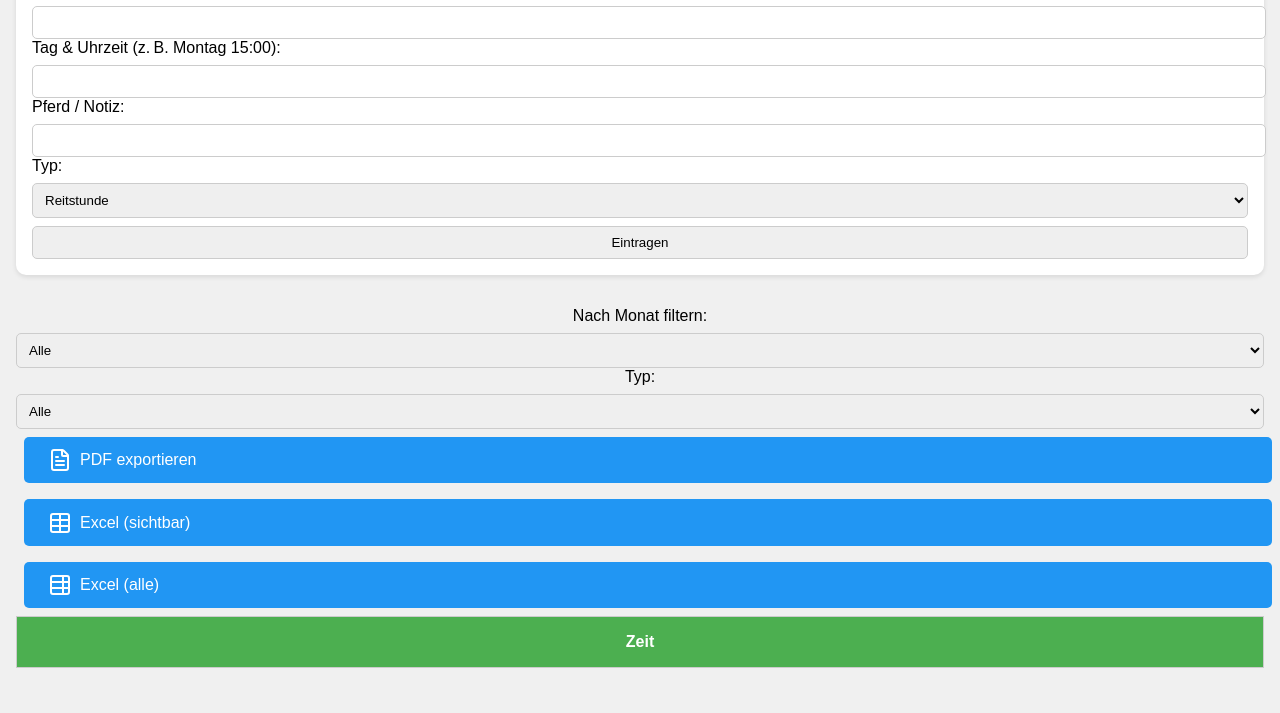
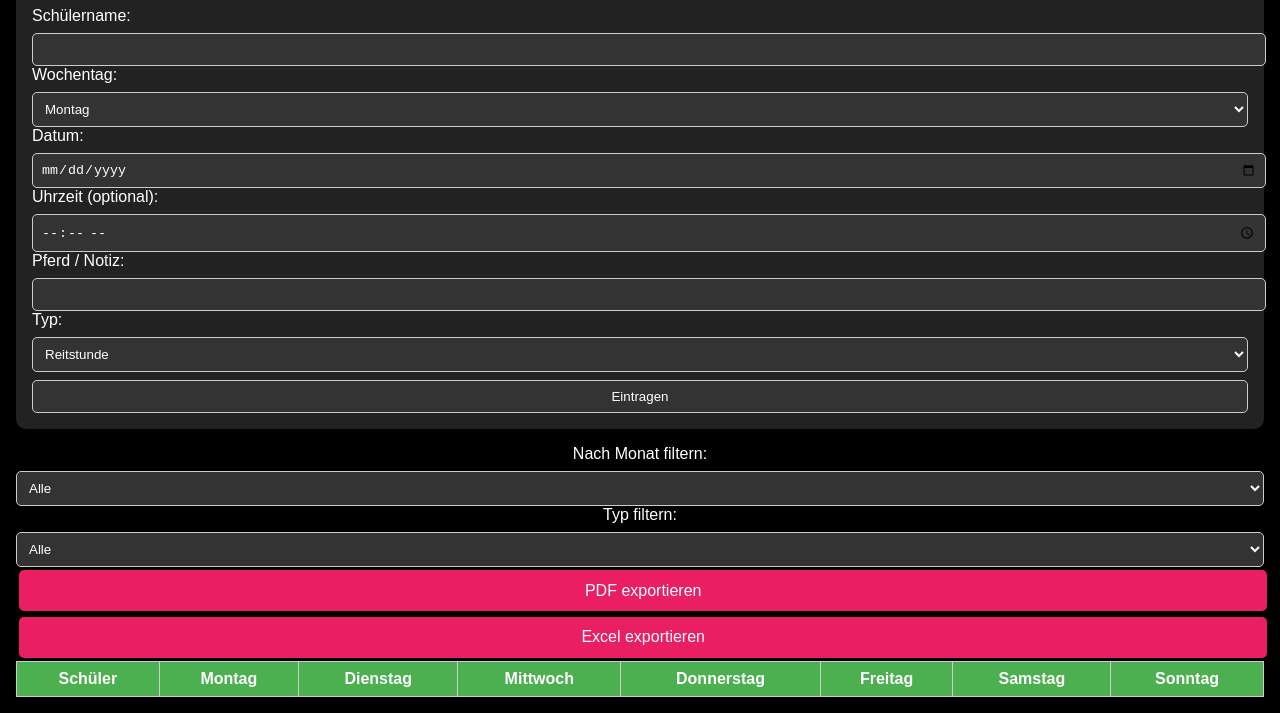
Before and after one commit to Xyroryx/RanchApp, a plain HTML site: page Index.html in a window 1280 px wide. Shown: the part 217-930 px from the top of the page. Before the commit the page ends 901 px from the top, so only its background shows below. Drawn offline with nearby package versions, Linux system fonts and the light colour scheme.

Commit message:
Index.html aktualisieren

```diff
--- a/Index.html
+++ b/Index.html
@@ -4,13 +4,16 @@
   <meta charset="UTF-8" />
   <meta name="viewport" content="width=device-width, initial-scale=1.0"/>
   <title>Reitstunden Wochenplan</title>
+  <link rel="icon" href="logo_v99.png" type="image/png" />
+  <link rel="apple-touch-icon" href="logo_v99.png" />
   <script src="https://cdnjs.cloudflare.com/ajax/libs/html2pdf.js/0.10.1/html2pdf.bundle.min.js"></script>
-  <script src="https://unpkg.com/lucide@latest"></script>
+  <script src="https://cdnjs.cloudflare.com/ajax/libs/xlsx/0.18.5/xlsx.full.min.js"></script>
   <style>
     body {
       font-family: sans-serif;
       margin: 1rem;
-      background: #f0f0f0;
+      background: black;
+      color: white;
     }
     header {
       text-align: center;
@@ -20,15 +23,10 @@
       max-height: 100px;
       margin-bottom: 0.5rem;
     }
-    h1 {
-      margin: 0;
-    }
     form {
-      margin-bottom: 2rem;
-      background: white;
+      background: #222;
       padding: 1rem;
       border-radius: 10px;
-      box-shadow: 0 2px 5px rgba(0,0,0,0.1);
     }
     input, select, button {
       width: 100%;
@@ -36,46 +34,40 @@
       padding: 0.5rem;
       border-radius: 5px;
       border: 1px solid #ccc;
+      background: #333;
+      color: white;
     }
     table {
       width: 100%;
       border-collapse: collapse;
-      background: white;
-      box-shadow: 0 2px 5px rgba(0,0,0,0.1);
+      background: #111;
     }
     th, td {
       border: 1px solid #ccc;
-      padding: 1rem;
+      padding: 0.5rem;
       text-align: center;
-      cursor: pointer;
-      min-width: 100px;
     }
     th {
       background: #4CAF50;
-      color: white;
     }
     .highlight {
-      background-color: #dff0d8;
+      background-color: #2d662d;
     }
     .button-container {
+      margin-top: 1rem;
       text-align: center;
-      margin-top: 1rem;
     }
-    .pdf-button {
-      margin: 0.5rem;
-      padding: 0.7rem 1.5rem;
+    .pdf-button, .excel-button {
+      padding: 0.7rem 2rem;
       font-size: 1rem;
-      background: #2196F3;
+      background: #e91e63;
       color: white;
       border: none;
       border-radius: 5px;
-      cursor: pointer;
-      display: inline-flex;
-      align-items: center;
-      gap: 0.5rem;
+      margin: 0.2rem;
     }
-    .pdf-button:hover {
-      background: #0b7dda;
+    .pdf-button:hover, .excel-button:hover {
+      background: #c2185b;
     }
   </style>
 </head>
@@ -89,16 +81,25 @@
     <label>Schülername:</label>
     <input type="text" id="schueler" required />
 
-    <label>Tag & Uhrzeit (z. B. Montag 15:00):</label>
-    <input type="text" id="zeit" required />
+    <label>Wochentag:</label>
+    <select id="wochentag">
+      <option>Montag</option><option>Dienstag</option><option>Mittwoch</option>
+      <option>Donnerstag</option><option>Freitag</option><option>Samstag</option><option>Sonntag</option>
+    </select>
+
+    <label>Datum:</label>
+    <input type="date" id="datum" required />
+
+    <label>Uhrzeit (optional):</label>
+    <input type="time" id="uhrzeit" />
 
     <label>Pferd / Notiz:</label>
     <input type="text" id="notiz" />
 
     <label>Typ:</label>
     <select id="typ">
-      <option value="Reitstunde">Reitstunde</option>
-      <option value="Reitbeteiligung">Reitbeteiligung</option>
+      <option>Reitstunde</option>
+      <option>Reitbeteiligung</option>
     </select>
 
     <button type="submit">Eintragen</button>
@@ -110,31 +111,22 @@
       <option value="">Alle</option>
     </select>
 
-    <label for="typFilter">Typ:</label>
+    <label for="typFilter">Typ filtern:</label>
     <select id="typFilter" onchange="anzeigen()">
       <option value="">Alle</option>
       <option value="Reitstunde">Reitstunde</option>
       <option value="Reitbeteiligung">Reitbeteiligung</option>
     </select>
 
-    <br/>
-
-    <button class="pdf-button" onclick="exportPDF()">
-      <i data-lucide="file-text"></i> PDF exportieren
-    </button>
-    <button class="pdf-button" onclick="exportVisibleToExcel()">
-      <i data-lucide="table"></i> Excel (sichtbar)
-    </button>
-    <button class="pdf-button" onclick="exportAllToExcel()">
-      <i data-lucide="table-properties"></i> Excel (alle)
-    </button>
+    <button class="pdf-button" onclick="exportPDF()">PDF exportieren</button>
+    <button class="excel-button" onclick="exportExcel()">Excel exportieren</button>
   </div>
 
-  <div id="printArea" style="overflow-x:auto">
+  <div id="printArea" style="overflow-x:auto;">
     <table id="wochenTabelle">
       <thead>
         <tr id="headerRow">
-          <th>Zeit</th>
+          <th>Schüler</th>
         </tr>
       </thead>
       <tbody id="tabelleBody"></tbody>
@@ -143,26 +135,13 @@
 
   <script>
     let stunden = JSON.parse(localStorage.getItem('wochenplan')) || [];
-    let schuelerSet = new Set();
-    let zeitSet = new Set();
 
-    const updateSets = (gefiltert = []) => {
-      schuelerSet.clear();
-      zeitSet.clear();
-      for (const eintrag of gefiltert.length ? gefiltert : stunden) {
-        schuelerSet.add(eintrag.schueler);
-        zeitSet.add(eintrag.zeit);
-      }
-    };
-
-    const speichern = () => {
-      localStorage.setItem('wochenplan', JSON.stringify(stunden));
-    };
+    const speichern = () => localStorage.setItem('wochenplan', JSON.stringify(stunden));
 
     const extractMonate = () => {
       const monate = new Set();
       stunden.forEach(e => {
-        const monat = (e.zeit.match(/\b(Januar|Februar|März|April|Mai|Juni|Juli|August|September|Oktober|November|Dezember)\b/i) || [])[0];
+        const monat = new Date(e.datum).toLocaleString('de-DE', { month: 'long' });
         if (monat) monate.add(monat);
       });
       return Array.from(monate);
@@ -185,42 +164,48 @@
       const monatFilter = document.getElementById('monatFilter').value;
       const typFilter = document.getElementById('typFilter').value;
 
-      let gefiltert = stunden;
-      if (monatFilter) gefiltert = gefiltert.filter(e => e.zeit.includes(monatFilter));
-      if (typFilter) gefiltert = gefiltert.filter(e => e.typ === typFilter);
+      const gefiltert = stunden.filter(e => {
+        const monatMatch = monatFilter ? new Date(e.datum).toLocaleString('de-DE', { month: 'long' }) === monatFilter : true;
+        const typMatch = typFilter ? e.typ === typFilter : true;
+        return monatMatch && typMatch;
+      });
 
-      updateSets(gefiltert);
       updateFilterDropdown();
 
       const headerRow = document.getElementById('headerRow');
       const tabelleBody = document.getElementById('tabelleBody');
-      headerRow.innerHTML = '<th>Zeit</th>';
+      headerRow.innerHTML = '<th>Schüler</th>';
 
-      const schueler = Array.from(schuelerSet).sort();
-      const zeiten = Array.from(zeitSet).sort();
-
-      schueler.forEach(s => {
+      const wochentage = ['Montag','Dienstag','Mittwoch','Donnerstag','Freitag','Samstag','Sonntag'];
+      wochentage.forEach(tag => {
         const th = document.createElement('th');
-        th.textContent = s;
+        th.textContent = tag;
         headerRow.appendChild(th);
       });
 
+      const schuelerListe = [...new Set(gefiltert.map(e => e.schueler))].sort();
       tabelleBody.innerHTML = '';
-      zeiten.forEach(zeit => {
+
+      schuelerListe.forEach(name => {
         const tr = document.createElement('tr');
-        const tdZeit = document.createElement('td');
-        tdZeit.textContent = zeit;
-        tr.appendChild(tdZeit);
+        const tdName = document.createElement('td');
+        const count = gefiltert.filter(e => e.schueler === name).length;
+        tdName.textContent = `${name} (${count})`;
+        tr.appendChild(tdName);
 
-        schueler.forEach(s => {
+        wochentage.forEach(tag => {
           const td = document.createElement('td');
-          const match = gefiltert.find(e => e.zeit === zeit && e.schueler === s);
-          if (match) {
-            td.textContent = match.notiz;
+          const eintraege = gefiltert.filter(e => e.schueler === name && e.wochentag === tag);
+          if (eintraege.length) {
             td.classList.add('highlight');
+            td.innerHTML = eintraege.map(e => {
+              const datumKurz = new Date(e.datum).toLocaleDateString('de-DE', { day: '2-digit', month: '2-digit' });
+              const zeit = e.uhrzeit ? `<br>${e.uhrzeit}` : '';
+              return `${datumKurz} - ${e.typ}${zeit}<br>${e.notiz}`;
+            }).join('<hr>');
             td.onclick = () => {
               if (confirm('Eintrag löschen?')) {
-                stunden = stunden.filter(e => !(e.zeit === zeit && e.schueler === s));
+                stunden = stunden.filter(e => !(e.schueler === name && e.wochentag === tag));
                 speichern();
                 anzeigen();
               }
@@ -231,15 +216,15 @@
 
         tabelleBody.appendChild(tr);
       });
-
-      lucide.createIcons(); // wichtig für Icon-Rendering
     };
 
     document.getElementById('addForm').addEventListener('submit', e => {
       e.preventDefault();
       const eintrag = {
         schueler: document.getElementById('schueler').value.trim(),
-        zeit: document.getElementById('zeit').value.trim(),
+        wochentag: document.getElementById('wochentag').value,
+        datum: document.getElementById('datum').value,
+        uhrzeit: document.getElementById('uhrzeit').value,
         notiz: document.getElementById('notiz').value.trim(),
         typ: document.getElementById('typ').value
       };
@@ -261,32 +246,15 @@
       html2pdf().from(element).set(opt).save();
     }
 
-    function exportVisibleToExcel() {
-      const rows = Array.from(document.querySelectorAll("#wochenTabelle tr"));
-      const csv = rows.map(row =>
-        Array.from(row.cells).map(cell => `"${cell.textContent}"`).join(",")
-      ).join("\n");
-      downloadCSV(csv, "sichtbare_reitstunden.csv");
-    }
-
-    function exportAllToExcel() {
-      const header = ["Zeit", "Schüler", "Notiz", "Typ"];
-      const csv = [header.join(",")].concat(
-        stunden.map(e => [e.zeit, e.schueler, e.notiz, e.typ].map(f => `"${f}"`).join(","))
-      ).join("\n");
-      downloadCSV(csv, "alle_reitstunden.csv");
-    }
-
-    function downloadCSV(csv, filename) {
-      const blob = new Blob([csv], { type: "text/csv;charset=utf-8;" });
-      const link = document.createElement("a");
-      const url = URL.createObjectURL(blob);
-      link.setAttribute("href", url);
-      link.setAttribute("download", filename);
-      link.style.visibility = "hidden";
-      document.body.appendChild(link);
-      link.click();
-      document.body.removeChild(link);
+    function exportExcel() {
+      const wb = XLSX.utils.book_new();
+      const ws_data = [['Schüler', 'Wochentag', 'Datum', 'Uhrzeit', 'Typ', 'Notiz']];
+      stunden.forEach(e => {
+        ws_data.push([e.schueler, e.wochentag, e.datum, e.uhrzeit || '', e.typ, e.notiz]);
+      });
+      const ws = XLSX.utils.aoa_to_sheet(ws_data);
+      XLSX.utils.book_append_sheet(wb, ws, 'Reitstunden');
+      XLSX.writeFile(wb, 'reitstunden.xlsx');
     }
 
     anzeigen();
```
